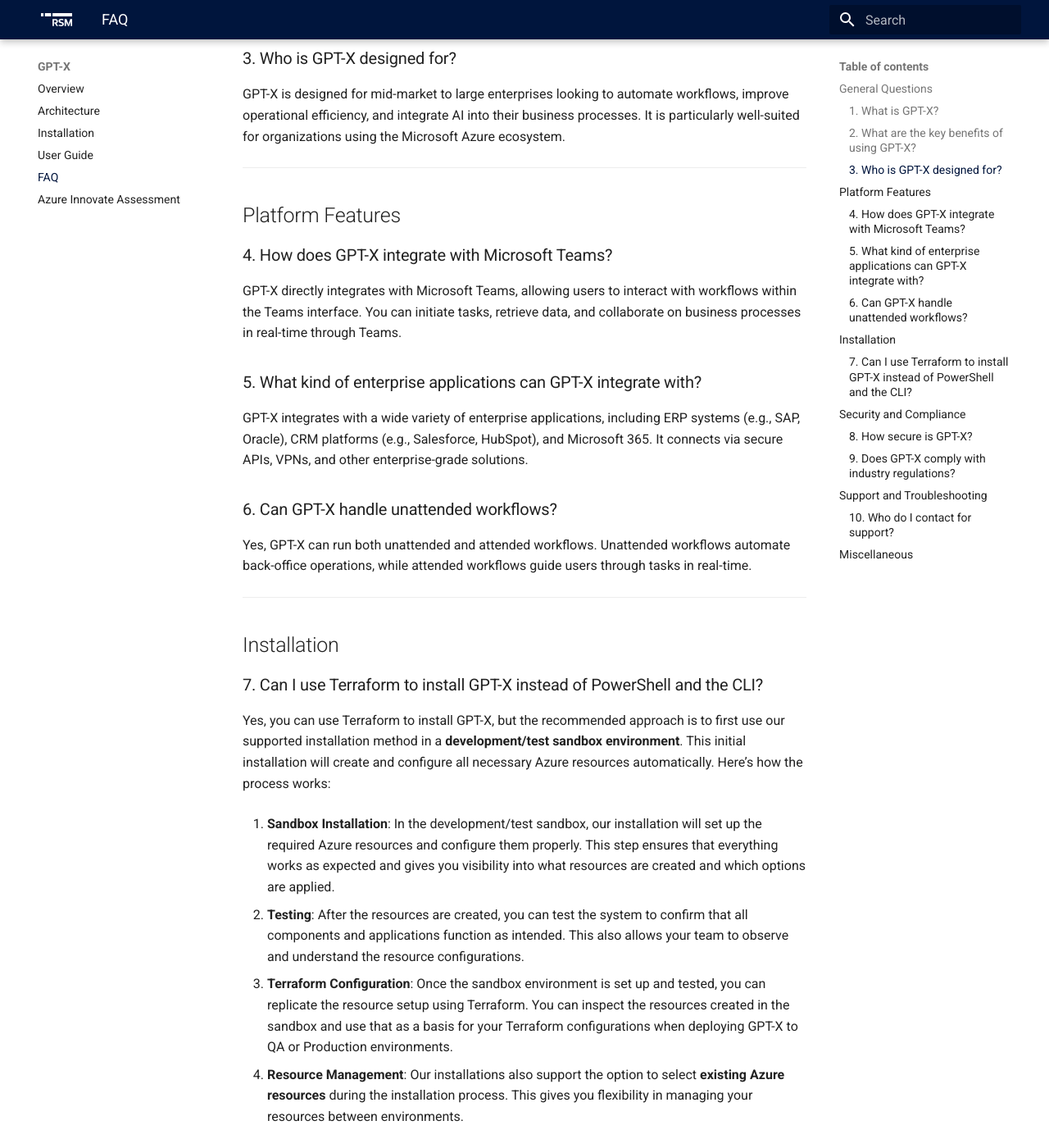
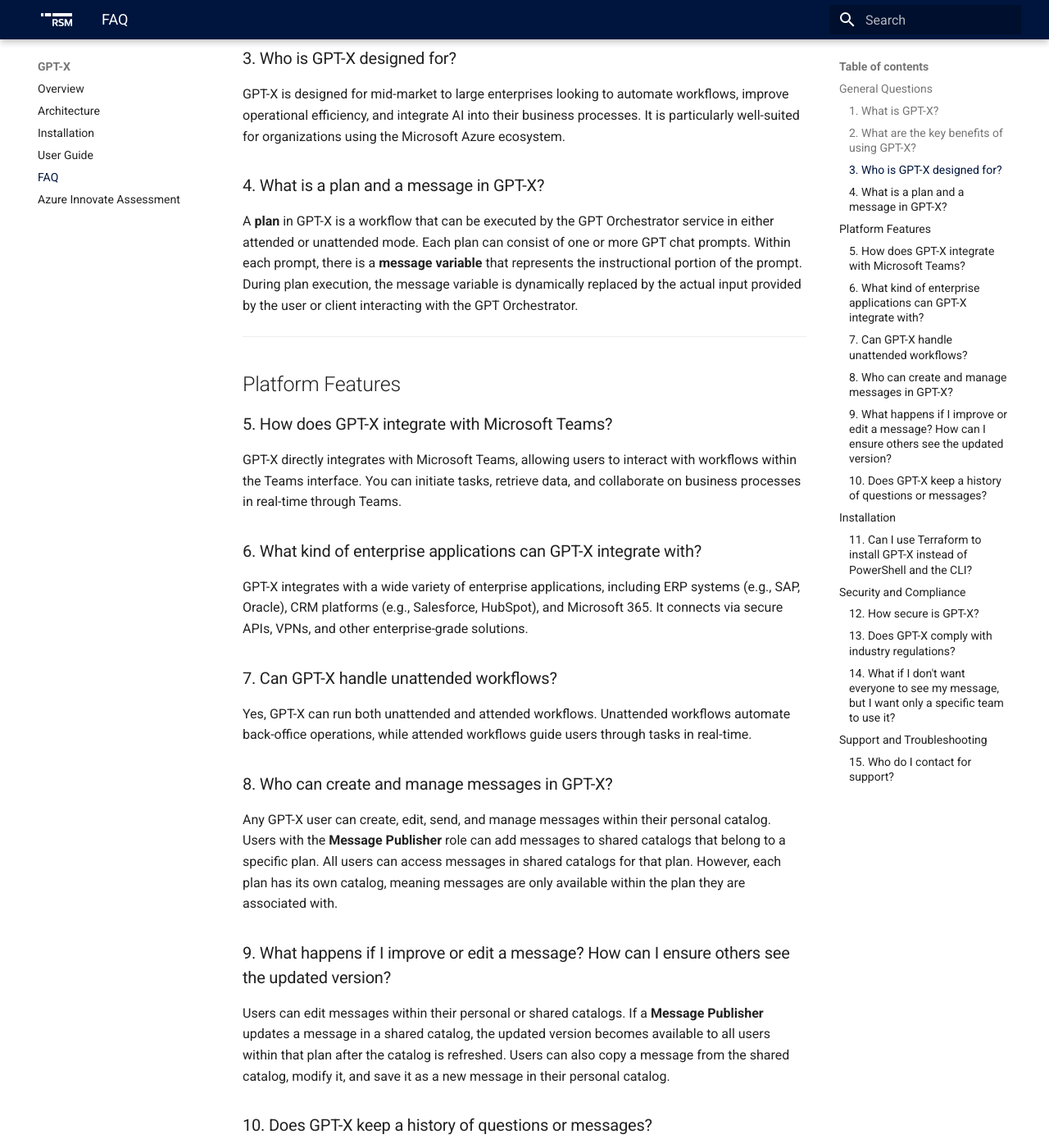
Before and after one commit to sambradley-rsm/gpt-x-docs, an MkDocs documentation site: the page built from docs/faq.md, in a window 1280 px wide and 1400 px high, scrolled down 567 px. Shown: the whole window at 82% size. Built offline with MkDocs 1.6.1 and Material for MkDocs 9.7.7, drawn with Linux system fonts in a browser that asks for light colours; some of the changed text lies outside the part shown.

Commit message:
Updated FAQ with older FAQs we had

```diff
--- a/docs/faq.md
+++ b/docs/faq.md
@@ -15,24 +15,36 @@
 ### 3. Who is GPT-X designed for?
 GPT-X is designed for mid-market to large enterprises looking to automate workflows, improve operational efficiency, and integrate AI into their business processes. It is particularly well-suited for organizations using the Microsoft Azure ecosystem.
 
+### 4. What is a plan and a message in GPT-X?
+A **plan** in GPT-X is a workflow that can be executed by the GPT Orchestrator service in either attended or unattended mode. Each plan can consist of one or more GPT chat prompts. Within each prompt, there is a **message variable** that represents the instructional portion of the prompt. During plan execution, the message variable is dynamically replaced by the actual input provided by the user or client interacting with the GPT Orchestrator.
+
 ---
 
 ## Platform Features
 
-### 4. How does GPT-X integrate with Microsoft Teams?
+### 5. How does GPT-X integrate with Microsoft Teams?
 GPT-X directly integrates with Microsoft Teams, allowing users to interact with workflows within the Teams interface. You can initiate tasks, retrieve data, and collaborate on business processes in real-time through Teams.
 
-### 5. What kind of enterprise applications can GPT-X integrate with?
+### 6. What kind of enterprise applications can GPT-X integrate with?
 GPT-X integrates with a wide variety of enterprise applications, including ERP systems (e.g., SAP, Oracle), CRM platforms (e.g., Salesforce, HubSpot), and Microsoft 365. It connects via secure APIs, VPNs, and other enterprise-grade solutions.
 
-### 6. Can GPT-X handle unattended workflows?
+### 7. Can GPT-X handle unattended workflows?
 Yes, GPT-X can run both unattended and attended workflows. Unattended workflows automate back-office operations, while attended workflows guide users through tasks in real-time.
+
+### 8. Who can create and manage messages in GPT-X?
+Any GPT-X user can create, edit, send, and manage messages within their personal catalog. Users with the **Message Publisher** role can add messages to shared catalogs that belong to a specific plan. All users can access messages in shared catalogs for that plan. However, each plan has its own catalog, meaning messages are only available within the plan they are associated with.
+
+### 9. What happens if I improve or edit a message? How can I ensure others see the updated version?
+Users can edit messages within their personal or shared catalogs. If a **Message Publisher** updates a message in a shared catalog, the updated version becomes available to all users within that plan after the catalog is refreshed. Users can also copy a message from the shared catalog, modify it, and save it as a new message in their personal catalog.
+
+### 10. Does GPT-X keep a history of questions or messages?
+Yes, every message sent to the GPT Orchestrator and its corresponding response is stored in Azure Cosmos DB indefinitely, or until it is manually deleted by an Azure Cosmos DB administrator.
 
 ---
 
 ## Installation
 
-### 7. Can I use Terraform to install GPT-X instead of PowerShell and the CLI?
+### 11. Can I use Terraform to install GPT-X instead of PowerShell and the CLI?
 
 Yes, you can use Terraform to install GPT-X, but the recommended approach is to first use our supported installation method in a **development/test sandbox environment**. This initial installation will create and configure all necessary Azure resources automatically. Here’s how the process works:
 
@@ -50,24 +62,22 @@
 
 ## Security and Compliance
 
-### 8. How secure is GPT-X?
+### 12. How secure is GPT-X?
 GPT-X is Azure-native, ensuring that all workflows and integrations benefit from Azure's security infrastructure, including data encryption, secure APIs, and VPN connections.
 
-### 9. Does GPT-X comply with industry regulations?
+### 13. Does GPT-X comply with industry regulations?
 Yes, GPT-X can be configured to comply with industry standards and regulations, including HIPAA, GDPR, and others, depending on your business requirements and workflow design.
+
+### 14. What if I don't want everyone to see my message, but I want only a specific team to use it?
+Currently, this feature is not available in the existing version of GPT-X. However, the next version will introduce **role-based access control** for plans, which will allow you to limit access to specific messages and plans for certain teams or users.
 
 ---
 
 ## Support and Troubleshooting
 
-### 10. Who do I contact for support?
+### 15. Who do I contact for support?
 For technical support, reach out to our support team at [support@example.com](mailto:support@example.com), or visit our support portal at [support.example.com](#).
 
 ---
 
-## Miscellaneous
-
-
----
-
 Have more questions? Reach out to our team at [contact@example.com](mailto:contact@example.com).
```
